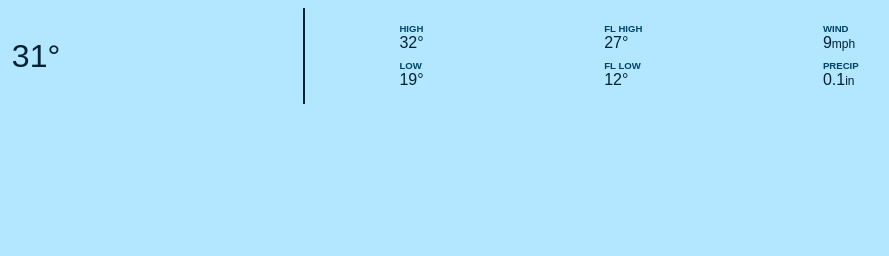
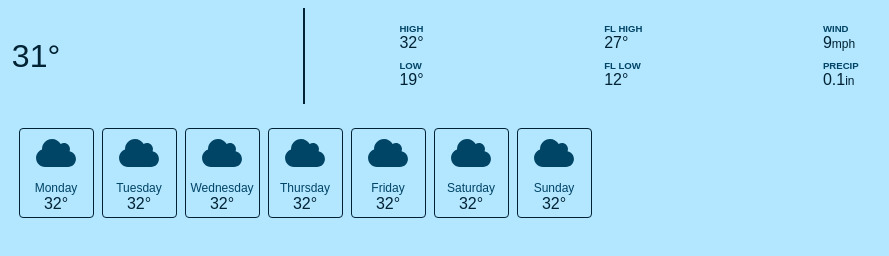
Before and after one commit to VinayakMaharaj/js-weather-app, a website built with Vite: page index.html in a window 1280 px wide. Shown: the full height of the page, 335-1224 px from the left. Built offline with nearby package versions, Linux system fonts and the light colour scheme.

Commit message:
added day styling

```diff
--- a/index.html
+++ b/index.html
@@ -46,6 +46,60 @@
       </div>
     </header>
 
+    <section class="day-section" data-day-section>
+      <div class="day-card">
+        <img src="icons/cloud.svg" class="weather-icon" />
+        <div class="day-card-day">Monday</div>
+        <div>32&deg;</div>
+      </div>
+      <div class="day-card">
+        <img src="icons/cloud.svg" class="weather-icon" />
+        <div class="day-card-day">Tuesday</div>
+        <div>32&deg;</div>
+      </div>
+      <div class="day-card">
+        <img src="icons/cloud.svg" class="weather-icon" />
+        <div class="day-card-day">Wednesday</div>
+        <div>32&deg;</div>
+      </div>
+      <div class="day-card">
+        <img src="icons/cloud.svg" class="weather-icon" />
+        <div class="day-card-day">Thursday</div>
+        <div>32&deg;</div>
+      </div>
+      <div class="day-card">
+        <img src="icons/cloud.svg" class="weather-icon" />
+        <div class="day-card-day">Friday</div>
+        <div>32&deg;</div>
+      </div>
+      <div class="day-card">
+        <img src="icons/cloud.svg" class="weather-icon" />
+        <div class="day-card-day">Saturday</div>
+        <div>32&deg;</div>
+      </div>
+      <div class="day-card">
+        <img src="icons/cloud.svg" class="weather-icon" />
+        <div class="day-card-day">Sunday</div>
+        <div>32&deg;</div>
+      </div>
+    </section>
+
+    <table class="hour-section">
+      <tbody data-hour-section>
+        <td>
+          <div class="info-group">
+            <div></div>
+          </div>
+        </td>
+        <td></td>
+        <td></td>
+        <td></td>
+        <td></td>
+        <td></td>
+      </tbody>
+    </table>
+
+    <template></template>
     <script type="module" src="/main.js"></script>
   </body>
 </html>
--- a/style.css
+++ b/style.css
@@ -73,3 +73,26 @@ body {
   font-weight: lighter;
   font-size: 0.75rem;
 }
+
+.day-section {
+  display: grid;
+  grid-template-columns: repeat(auto-fit, 75px);
+  gap: 0.5rem;
+  justify-content: center;
+  padding: 1rem;
+}
+
+.day-card {
+  display: flex;
+  flex-direction: column;
+  align-items: center;
+  border: 1px solid hsl(200, 100%, 10%);
+  border-radius: 0.25rem;
+  padding: 0.25rem;
+}
+
+.day-card-day {
+  font-size: 0.75rem;
+  color: hsl(200, 100%, 20%);
+  margin-top: 0.5rem;
+}
```
